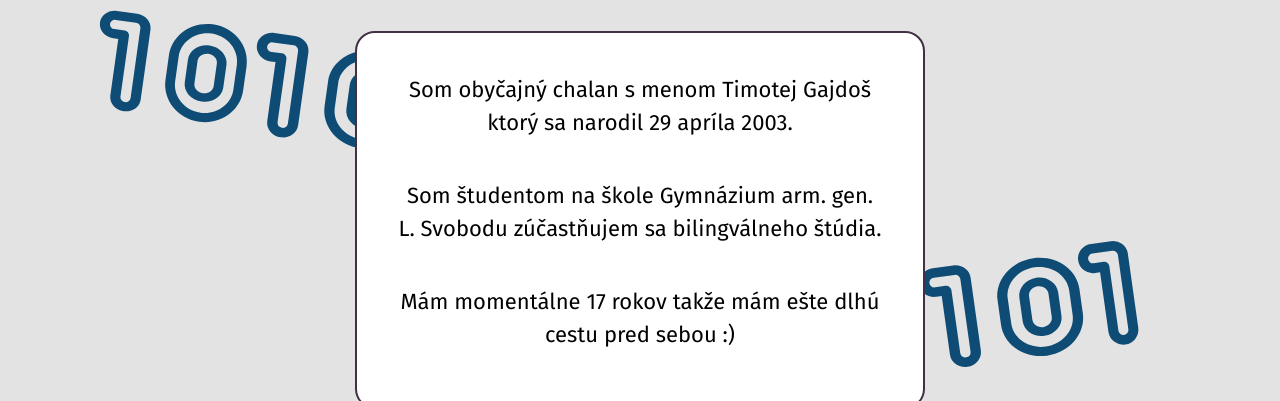
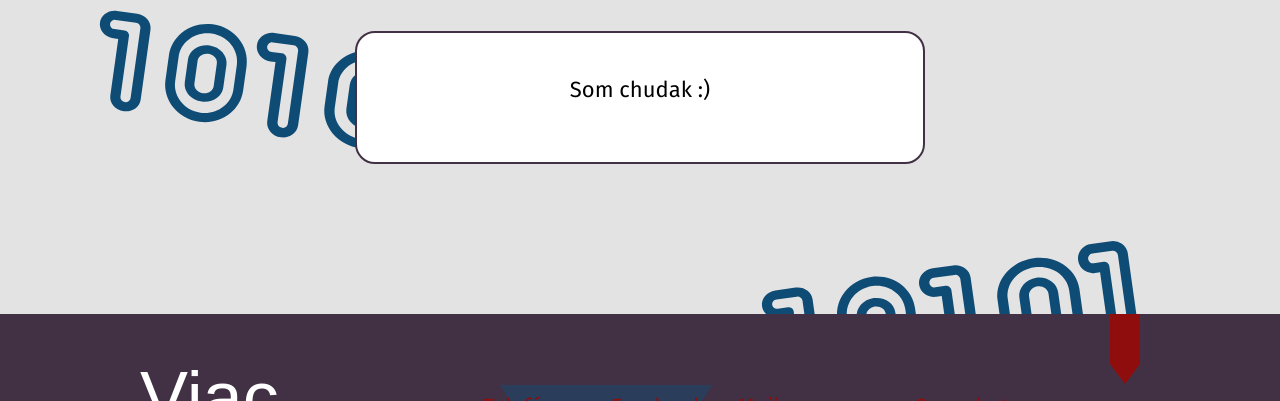
Before and after one commit to GjdsTimotej/Tim-Gjds.github.io, a website built with Parcel: page index.html in a window 1280 px wide. Shown: the part 621-1022 px from the top of the page. Built offline with nearby package versions, Linux system fonts and the light colour scheme; a web font is replaced by a local one.

Commit message:
Update index.html

```diff
--- a/index.html
+++ b/index.html
@@ -48,17 +48,7 @@
       </div>
       <div class="col-6 wrap">
         <p>
-          Som obyčajný chalan s menom Timotej Gajdoš ktorý sa narodil 29 apríla 2003.
-        </p>
-        <br>
-        <p>
-          Som študentom na škole Gymnázium arm. gen. L. Svobodu zúčastňujem sa bilingválneho štúdia.
-        </p>
-        <br>
-        <p>
-
-          Mám momentálne 17 rokov takže mám ešte dlhú cestu pred sebou :)
-
+          Som chudak :)
         </p>
       </div>
       <div class="col why_are_you_reading_this?">
```
